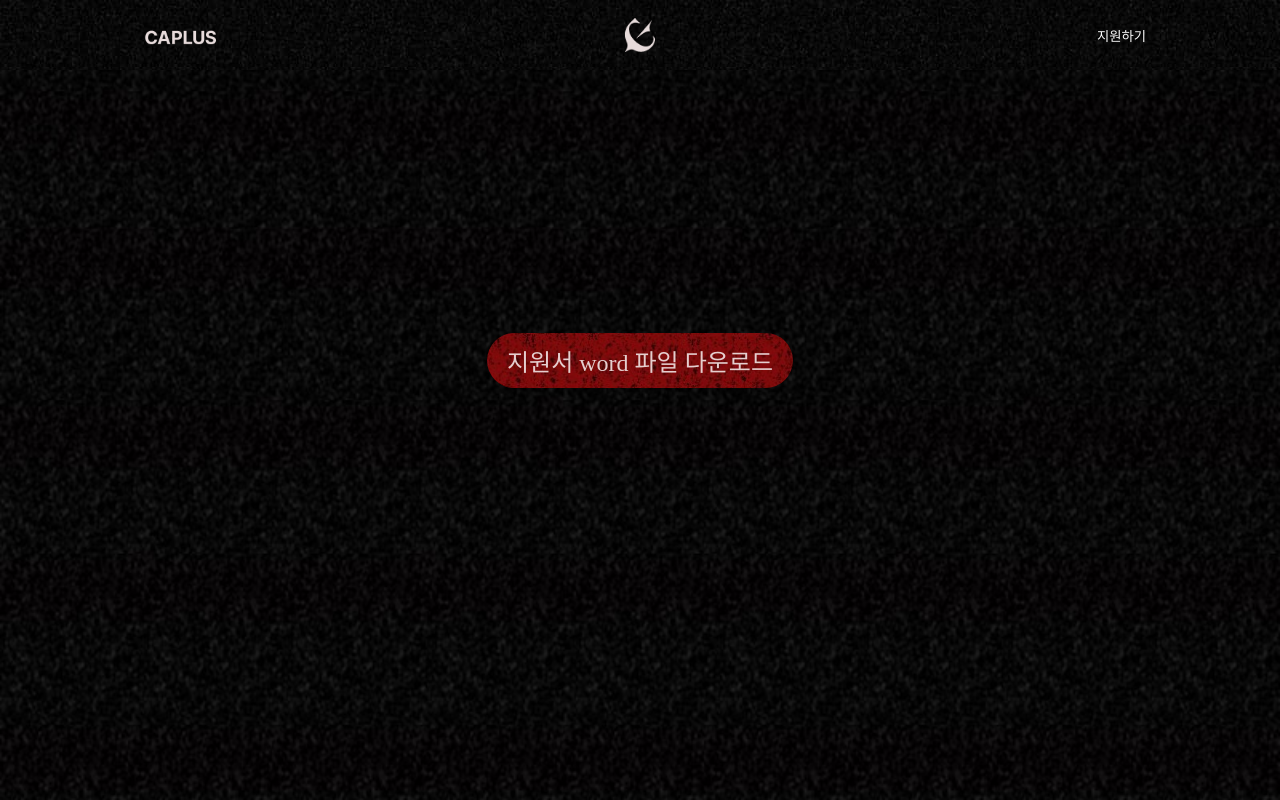
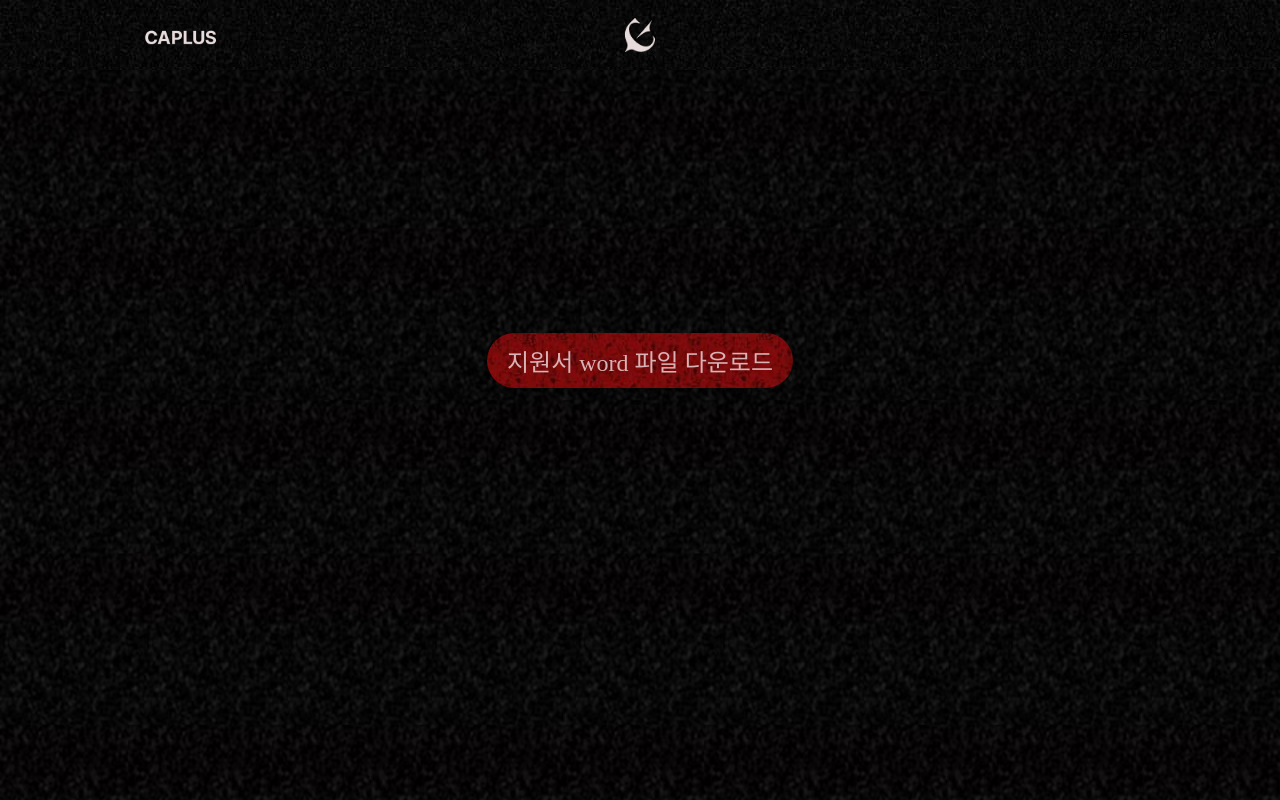
Before and after one commit to yushinpak/caplus, a React (Vite) app: page /applicant-form-download in a window 1280 px wide. Built offline with nearby package versions, Linux system fonts and the light colour scheme; a web font is replaced by a local one.

Commit message:
Fix: asset 파일 import 경로 수정 & 버튼 안 글자 색 수정

```diff
--- a/src/pages/defaultPage.tsx
+++ b/src/pages/defaultPage.tsx
@@ -1,15 +1,12 @@
 import styled from 'styled-components';
 
-import header_web from '../../public/assets/sub/caplus_pc_header_background.jpg';
-import text_logo from '../../public/assets/sub/caplus_text_logo.png';
-import image_logo from '../../public/assets/sub/image_logo.png';
-import red_fill_color from '../../public/assets/sub/red_fill_color.jpg';
+import header_web from '/assets/sub/caplus_pc_header_background.jpg';
+import text_logo from '/assets/sub/caplus_text_logo.png';
+import image_logo from '/assets/sub/image_logo.png';
+import red_fill_color from '/assets/sub/red_fill_color.jpg';
 
-// 웹용 asset
-import content_web from '../../public/assets/main/caplus_pc.jpg';
-
-// 모바일용 asset
-import content_mobile from '../../public/assets/main/caplus_mobile.jpg';
+import content_web from '/assets/main/caplus_pc.jpg';
+import content_mobile from '/assets/main/caplus_mobile.jpg';
 
 function DefaultPage() {
   return (
@@ -183,6 +180,10 @@ const ApplyContainer = styled.div`
   display: flex;
   flex-direction: column;
   align-items: center;
+
+  @media (max-width: 800px) {
+    bottom: 6%;
+  }
 `;
 
 const ApplyLink = styled.a`
@@ -199,11 +200,18 @@ const ApplyButton = styled.button`
   border: none;
   border-radius: 35px;
   color: black;
-  color: #e5cece;
+  color: #d9b2b5;
   font-size: 24px;
+  width: 250px;
+
   cursor: pointer;
   padding: 10px 20px;
   position: relative;
   pointer-events: auto; /* 버튼을 클릭 가능하게 설정 */
   text-align: center; /* 버튼 텍스트 가운데 정렬 */
+
+  @media (max-width: 800px) {
+    font-size: 15px;
+    width: 150px; /* 버튼 너비 설정 */
+  }
 `;
--- a/src/pages/download_applicant_form.tsx
+++ b/src/pages/download_applicant_form.tsx
@@ -1,10 +1,10 @@
 import styled from 'styled-components';
 
-import header_web from '../../public/assets/sub/caplus_pc_header_background.jpg';
-import text_logo from '../../public/assets/sub/caplus_text_logo.png';
-import image_logo from '../../public/assets/sub/image_logo.png';
+import header_web from '/assets/sub/caplus_pc_header_background.jpg';
+import text_logo from '/assets/sub/caplus_text_logo.png';
+import image_logo from '/assets/sub/image_logo.png';
+import red_fill_color from '/assets/sub/red_fill_color.jpg';
 
-import red_fill_color from '../assets/sub/red_fill_color.jpg';
 
 const DownloadApplicantForm = () => {
   return (
@@ -79,7 +79,8 @@ const ButtonContainer = styled.div`
 const Button = styled.button`
   z-index: 1000;
 
-  color: white;
+  color: #d9b2b5;
+  color: black;
   background-color: transparent;
   border: none;
   cursor: pointer;
@@ -132,8 +133,9 @@ const DownloadButton = styled.button`
   background-size: cover; /* 이미지 크기를 버튼 크기에 맞게 조정 */
   border: none;
   border-radius: 35px;
-  color: black;
-  color: #e5cece;
+
+  color: #d9b2b5;
+
   font-size: 24px;
   cursor: pointer;
   padding: 10px 20px;
```
